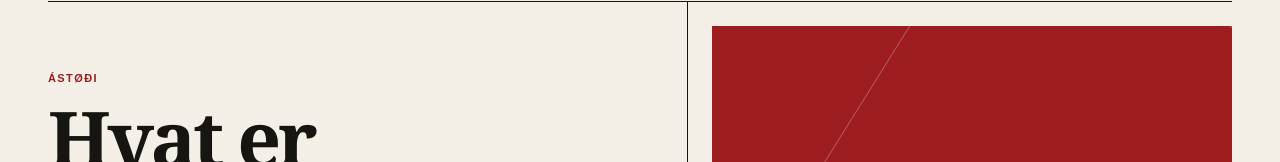
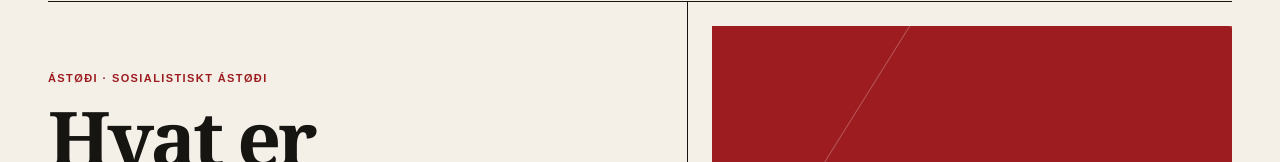
Before and after one commit to IngiRG/Sosialisturin, an Astro site: page / in a window 1280 px wide. Shown: the part 345-507 px from the top of the page. Built offline with nearby package versions, Linux system fonts and the light colour scheme; Astro itself is replaced by a stand-in of ours.

Commit message:
fix: remove duplicate homepage articles

```diff
--- a/src/pages/index.astro
+++ b/src/pages/index.astro
@@ -1,5 +1,5 @@
 ---
 import Base from '../layouts/Base.astro'; import PostCard from '../components/PostCard.astro'; import {getCollection} from 'astro:content';
-const posts=(await getCollection('posts')).sort((a,b)=>b.data.date.valueOf()-a.data.date.valueOf()); const hero=posts.find(p=>p.data.featured)||posts[0]; const rest=posts.filter(p=>p.id!==hero?.id); const theory=posts.filter(p=>p.data.category==='Ástøði').slice(0,3); const podcasts=posts.filter(p=>p.data.category==='Poddvarp').slice(0,3); const base=import.meta.env.BASE_URL;
+const posts=(await getCollection('posts')).sort((a,b)=>b.data.date.valueOf()-a.data.date.valueOf()); const hero=posts.find(p=>p.data.featured)||posts[0]; const rest=posts.filter(p=>p.id!==hero?.id); const base=import.meta.env.BASE_URL;
 ---
-<Base><section class="home-intro"><h1>Tín kelda til føroysk sosialistisk tíðindi, greiningar og ástøði, alt á einum staði.</h1></section>{hero&&<section class="hero"><div class="hero-copy"><div class="eyebrow">{hero.data.category}</div><h1><a href={base+'grein/'+hero.id.replace(/\.(md|mdx)$/,'')+'/'}>{hero.data.title}</a></h1><p>{hero.data.description}</p><div class="meta">{hero.data.author}</div></div><a class="hero-art" href={base+'grein/'+hero.id.replace(/\.(md|mdx)$/,'')+'/'}><div class="art-placeholder"><span>S</span><i>01</i></div></a></section>}<section class="section"><div class="grid three">{rest.slice(0,6).map(p=><PostCard post={p}/>)}</div></section><section class="section"><div class="grid three">{theory.map(p=><PostCard post={p}/>)}</div></section>{podcasts.length>0&&<section class="section dark"><div class="grid three">{podcasts.map(p=><PostCard post={p}/>)}</div></section>}</Base>
+<Base><section class="home-intro"><h1>Tín kelda til føroysk sosialistisk tíðindi, greiningar og ástøði, alt á einum staði.</h1></section>{hero&&<section class="hero"><div class="hero-copy"><div class="eyebrow">{hero.data.category}{hero.data.section&&<> · {hero.data.section}</>}</div><h1><a href={base+'grein/'+hero.id.replace(/\.(md|mdx)$/,'')+'/'}>{hero.data.title}</a></h1><p>{hero.data.description}</p><div class="meta">{hero.data.author}</div></div><a class="hero-art" href={base+'grein/'+hero.id.replace(/\.(md|mdx)$/,'')+'/'}><div class="art-placeholder"><span>S</span><i>01</i></div></a></section>}{rest.length>0&&<section class="section"><div class="section-head"><h2>Seinastu greinar</h2></div><div class="grid three">{rest.slice(0,6).map(p=><PostCard post={p}/>)}</div></section>}</Base>
```
